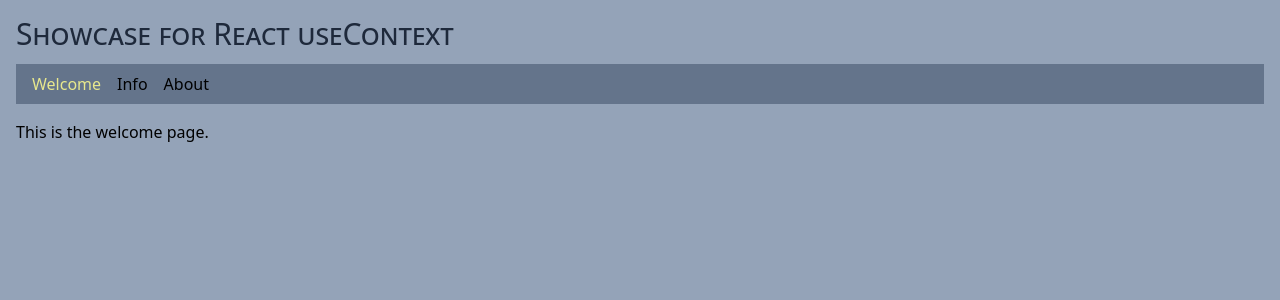
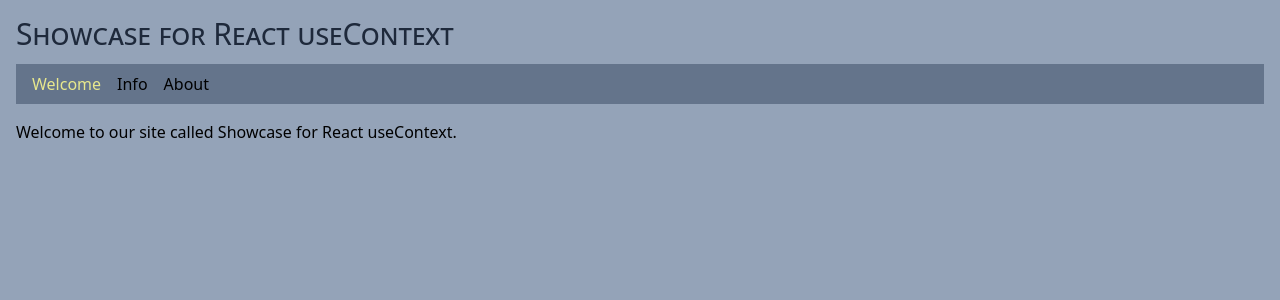
Before and after one commit to edwardtanguay/et881-useContextSite, a React (Vite) app: page /welcome in a window 1280 px wide. Shown: the top 300 px of the page. Built offline with nearby package versions, Linux system fonts and the light colour scheme.

Commit message:
welcome site

```diff
--- a/src/pages/PageWelcome.tsx
+++ b/src/pages/PageWelcome.tsx
@@ -1,5 +1,10 @@
+import { useContext } from "react"
+import { AppContext } from "../AppContext"
+
 export const PageWelcome = () => {
+	const { appTitle } = useContext(AppContext);
+
 	return (
-		<p>This is the welcome page.</p>
+		<p>Welcome to our site called {appTitle}.</p>
 	)
 }
```
